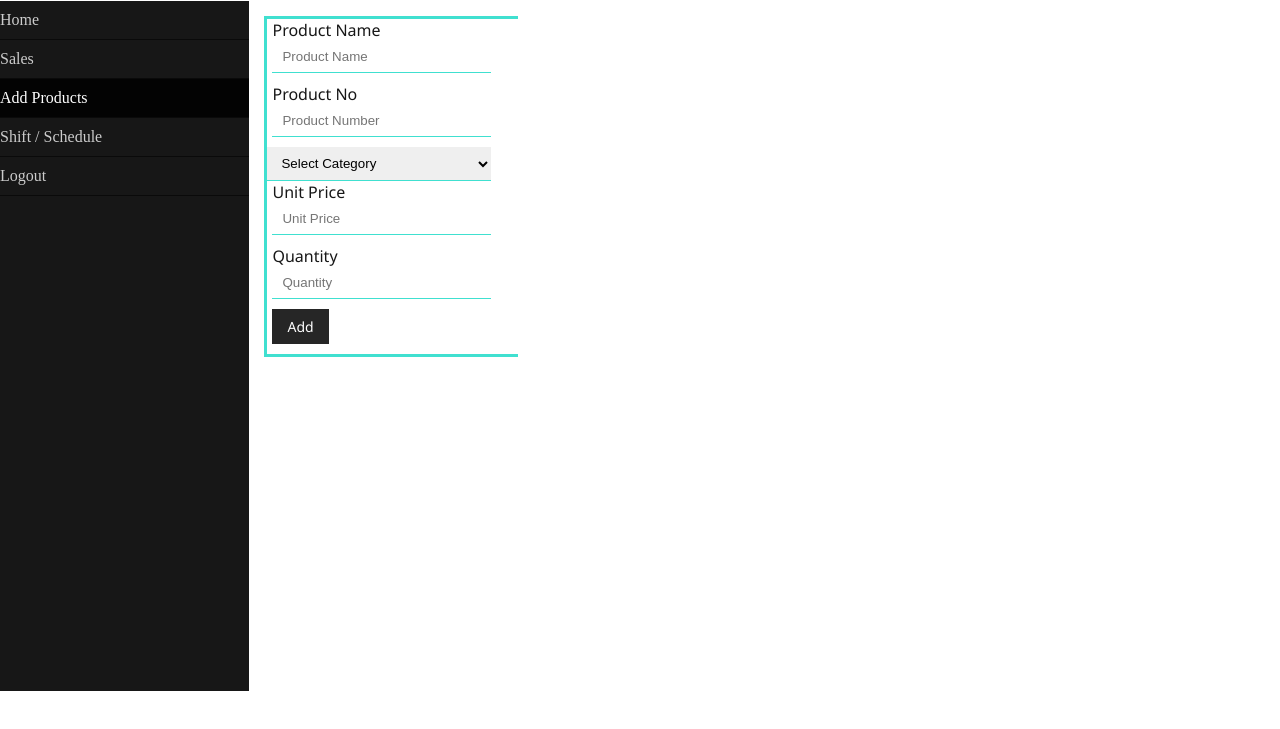
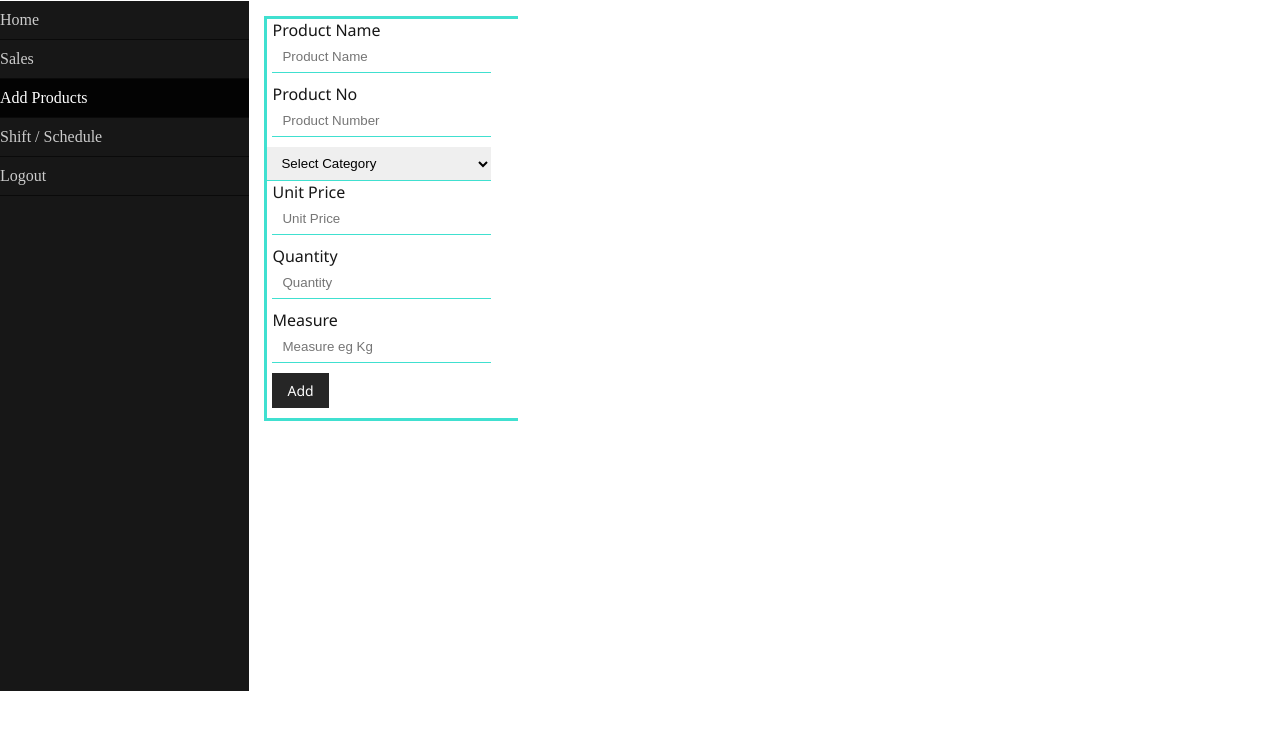
Before and after one commit to missvicki/storemanager, a plain HTML site: page UI/addProductsAttendants.html in a window 1280 px wide. Shown: the part 43-772 px from the top of the page. Drawn offline with Linux system fonts and the light colour scheme; a web font is replaced by a local one.

Commit message:
[#161120221] adds measure field while adding products

```diff
--- a/UI/addProductsAttendants.html
+++ b/UI/addProductsAttendants.html
@@ -69,6 +69,11 @@
                                             <label>Quantity</label>
                                             <input type="text" name="quantity" placeholder="Quantity" required>
                                         </div>
+                                        <div class="form-wrap">
+                                            <label>Measure</label>
+                                            <input type="text" name="measure" placeholder="Measure eg Kg" required>
+                                        </div>
+
 
                                         <div class="form-wrap btn">
                                                 <input type="button" onclick="location.href = '#';" name="addbtn2" value="Add">
```
Also changed, not shown: UI/manageProducts.html (+9 -0 lines).
